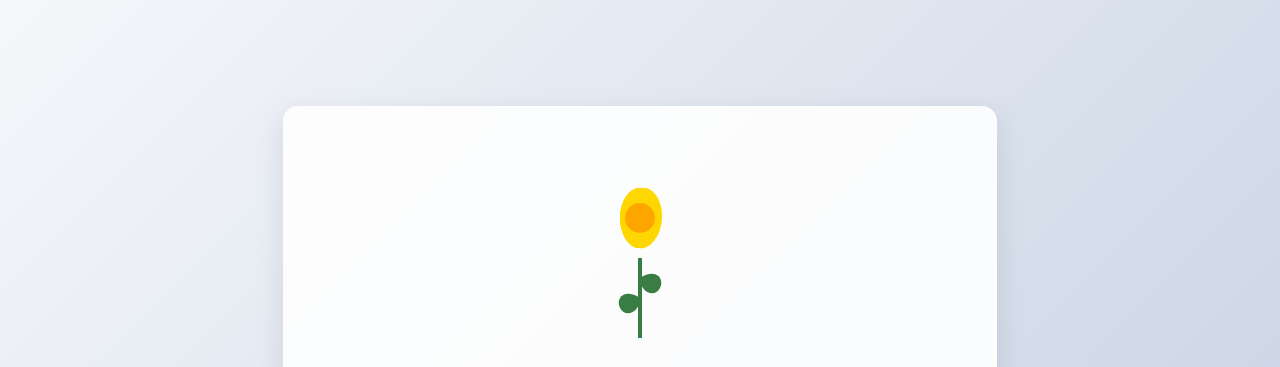
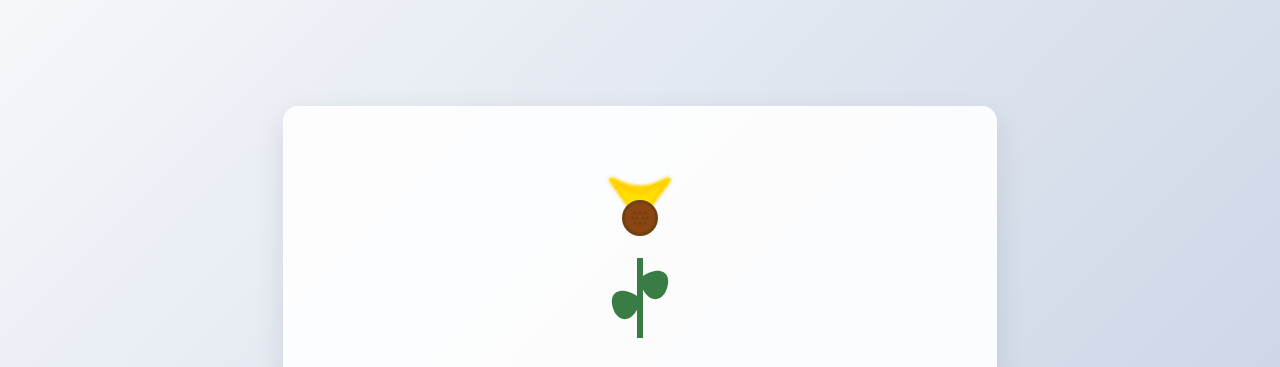
Before and after one commit to miltonramos15/dedicatoria-romantica, a plain HTML site: page index.html in a window 1280 px wide. Shown: the top 367 px of the page. Drawn offline with Linux system fonts and the light colour scheme.

Commit message:
Mejora del diseño del girasol

```diff
--- a/index.html
+++ b/index.html
@@ -20,22 +20,55 @@
         <div class="flower-container">
             <svg id="yellow-flower" viewBox="0 0 200 200" xmlns="http://www.w3.org/2000/svg">
                 <!-- Tallo -->
-                <path d="M100,200 L100,120" stroke="#3A7D44" stroke-width="4" />
+                <path d="M100,200 L100,120" stroke="#3A7D44" stroke-width="6" />
 
                 <!-- Hojas -->
-                <path d="M100,160 C85,150 75,160 80,170 C85,180 100,175 100,160" fill="#3A7D44" />
-                <path d="M100,140 C115,130 125,140 120,150 C115,160 100,155 100,140" fill="#3A7D44" />
+                <path d="M100,160 C80,145 65,155 75,175 C85,190 100,175 100,160" fill="#3A7D44" />
+                <path d="M100,140 C120,125 135,135 125,155 C115,170 100,155 100,140" fill="#3A7D44" />
 
-                <!-- Pétalos -->
-                <ellipse cx="100" cy="80" rx="20" ry="30" fill="#FFD700" transform="rotate(0 100 80)" class="petal" />
-                <ellipse cx="100" cy="80" rx="20" ry="30" fill="#FFD700" transform="rotate(60 100 80)" class="petal" />
-                <ellipse cx="100" cy="80" rx="20" ry="30" fill="#FFD700" transform="rotate(120 100 80)" class="petal" />
-                <ellipse cx="100" cy="80" rx="20" ry="30" fill="#FFD700" transform="rotate(180 100 80)" class="petal" />
-                <ellipse cx="100" cy="80" rx="20" ry="30" fill="#FFD700" transform="rotate(240 100 80)" class="petal" />
-                <ellipse cx="100" cy="80" rx="20" ry="30" fill="#FFD700" transform="rotate(300 100 80)" class="petal" />
+                <!-- Pétalos externos (más largos) -->
+                <path d="M100,80 L130,40 Q100,60 70,40 Z" fill="#FFD700" transform="rotate(0 100 80)" class="petal" />
+                <path d="M100,80 L130,40 Q100,60 70,40 Z" fill="#FFD700" transform="rotate(30 100 80)" class="petal" />
+                <path d="M100,80 L130,40 Q100,60 70,40 Z" fill="#FFD700" transform="rotate(60 100 80)" class="petal" />
+                <path d="M100,80 L130,40 Q100,60 70,40 Z" fill="#FFD700" transform="rotate(90 100 80)" class="petal" />
+                <path d="M100,80 L130,40 Q100,60 70,40 Z" fill="#FFD700" transform="rotate(120 100 80)" class="petal" />
+                <path d="M100,80 L130,40 Q100,60 70,40 Z" fill="#FFD700" transform="rotate(150 100 80)" class="petal" />
+                <path d="M100,80 L130,40 Q100,60 70,40 Z" fill="#FFD700" transform="rotate(180 100 80)" class="petal" />
+                <path d="M100,80 L130,40 Q100,60 70,40 Z" fill="#FFD700" transform="rotate(210 100 80)" class="petal" />
+                <path d="M100,80 L130,40 Q100,60 70,40 Z" fill="#FFD700" transform="rotate(240 100 80)" class="petal" />
+                <path d="M100,80 L130,40 Q100,60 70,40 Z" fill="#FFD700" transform="rotate(270 100 80)" class="petal" />
+                <path d="M100,80 L130,40 Q100,60 70,40 Z" fill="#FFD700" transform="rotate(300 100 80)" class="petal" />
+                <path d="M100,80 L130,40 Q100,60 70,40 Z" fill="#FFD700" transform="rotate(330 100 80)" class="petal" />
 
-                <!-- Centro de la flor -->
-                <circle cx="100" cy="80" r="15" fill="#FFA500" />
+                <!-- Pétalos internos (más cortos) -->
+                <path d="M100,80 L120,50 Q100,65 80,50 Z" fill="#FFDF00" transform="rotate(15 100 80)" class="petal inner-petal" />
+                <path d="M100,80 L120,50 Q100,65 80,50 Z" fill="#FFDF00" transform="rotate(45 100 80)" class="petal inner-petal" />
+                <path d="M100,80 L120,50 Q100,65 80,50 Z" fill="#FFDF00" transform="rotate(75 100 80)" class="petal inner-petal" />
+                <path d="M100,80 L120,50 Q100,65 80,50 Z" fill="#FFDF00" transform="rotate(105 100 80)" class="petal inner-petal" />
+                <path d="M100,80 L120,50 Q100,65 80,50 Z" fill="#FFDF00" transform="rotate(135 100 80)" class="petal inner-petal" />
+                <path d="M100,80 L120,50 Q100,65 80,50 Z" fill="#FFDF00" transform="rotate(165 100 80)" class="petal inner-petal" />
+                <path d="M100,80 L120,50 Q100,65 80,50 Z" fill="#FFDF00" transform="rotate(195 100 80)" class="petal inner-petal" />
+                <path d="M100,80 L120,50 Q100,65 80,50 Z" fill="#FFDF00" transform="rotate(225 100 80)" class="petal inner-petal" />
+                <path d="M100,80 L120,50 Q100,65 80,50 Z" fill="#FFDF00" transform="rotate(255 100 80)" class="petal inner-petal" />
+                <path d="M100,80 L120,50 Q100,65 80,50 Z" fill="#FFDF00" transform="rotate(285 100 80)" class="petal inner-petal" />
+                <path d="M100,80 L120,50 Q100,65 80,50 Z" fill="#FFDF00" transform="rotate(315 100 80)" class="petal inner-petal" />
+                <path d="M100,80 L120,50 Q100,65 80,50 Z" fill="#FFDF00" transform="rotate(345 100 80)" class="petal inner-petal" />
+
+                <!-- Centro de la flor con textura -->
+                <circle cx="100" cy="80" r="18" fill="#704012" />
+                <circle cx="100" cy="80" r="15" fill="#8B4513" />
+
+                <!-- Patrón de semillas en el centro -->
+                <circle cx="95" cy="75" r="1.5" fill="#704012" />
+                <circle cx="100" cy="75" r="1.5" fill="#704012" />
+                <circle cx="105" cy="75" r="1.5" fill="#704012" />
+                <circle cx="93" cy="80" r="1.5" fill="#704012" />
+                <circle cx="97" cy="80" r="1.5" fill="#704012" />
+                <circle cx="103" cy="80" r="1.5" fill="#704012" />
+                <circle cx="107" cy="80" r="1.5" fill="#704012" />
+                <circle cx="95" cy="85" r="1.5" fill="#704012" />
+                <circle cx="100" cy="85" r="1.5" fill="#704012" />
+                <circle cx="105" cy="85" r="1.5" fill="#704012" />
             </svg>
         </div>
 
--- a/styles.css
+++ b/styles.css
@@ -39,11 +39,28 @@ body {
 .petal {
     transform-origin: center;
     animation: sway 5s infinite ease-in-out;
+    filter: drop-shadow(0 0 2px rgba(255, 215, 0, 0.5));
+}
+
+.inner-petal {
+    animation: sway-inner 6s infinite ease-in-out;
+    animation-delay: 0.5s;
 }
 
 @keyframes sway {
-    0%, 100% { transform: rotate(0deg); }
-    50% { transform: rotate(5deg); }
+    0% { transform: rotate(0deg); }
+    25% { transform: rotate(3deg); }
+    50% { transform: rotate(-2deg); }
+    75% { transform: rotate(2deg); }
+    100% { transform: rotate(0deg); }
+}
+
+@keyframes sway-inner {
+    0% { transform: rotate(0deg); }
+    25% { transform: rotate(-2deg); }
+    50% { transform: rotate(3deg); }
+    75% { transform: rotate(-1deg); }
+    100% { transform: rotate(0deg); }
 }
 
 .message {
```
